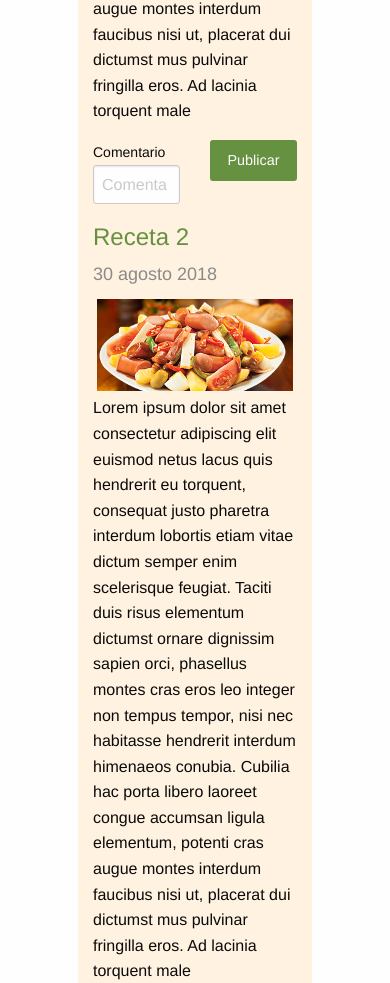
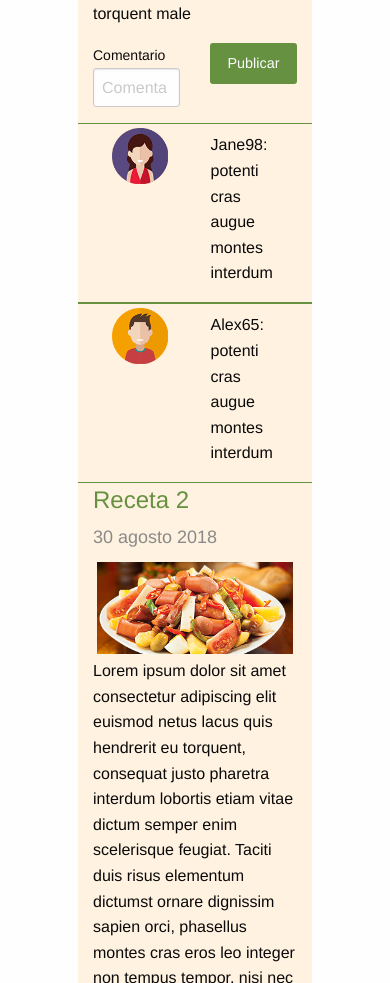
Before and after one commit to ale2389/Proyecto3_Frameworks_Foundation, a plain HTML site: page index.html in a window 390 px wide. Shown: the part 737-1720 px from the top of the page. Drawn offline with Linux system fonts and the light colour scheme.

Commit message:
cambios
cambios responsive

```diff
--- a/css/app.css
+++ b/css/app.css
@@ -26,7 +26,7 @@ background-color: rgba(255, 240, 217, 0.82);
 }
 body {
 background-size: cover;
-background-attachment: fixed;
+/*background-attachment: fixed;*/
 background-repeat: no-repeat;
 background-image: url("../img/fondo.jpg");
 padding-left: 20%;
@@ -47,3 +47,11 @@ padding-right: 20%;
       color: #659140!important;
       font-weight: bold;
 }
+.filacoment{
+  border-top: 0.5px solid #659140;
+  border-bottom: 0.5px solid #659140;
+}
+.comentario{
+  padding-top:1vh;
+}
+]
--- a/index.html
+++ b/index.html
@@ -11,7 +11,7 @@
   </head>
   <body>
 <div class="content">
-    <div class="row nombre">
+    <div class="row nombre hide-for-small-only hide-for-medium-only">
       <div class="column large-5">
         <h1 class="verde">La Cuisine</h1>
         <h5 class="subheader text-right">Recetas y tips para </br> divertirte cocinando</h5>
@@ -19,7 +19,7 @@
     </div>
 <div class="row large-uncollapse medium-uncollapse">
   <!--columna izquierda-->
-        <div class="column hide-for-small-only medium-5 large-5 izq">
+        <div class="column hide-for-small-only hide-for-medium-only large-5 izq izquierda">
 <!--Buscador-->
           <div class="row ">
               <div class="column large-12">
@@ -100,7 +100,7 @@
       </div>
     </div>
 <!--Receta 1-->
-    <!--comentario1-->
+    <!--campo de comentario-->
     <div class="row">
       <div class="column large-12">
         <label>Comentario
@@ -111,6 +111,37 @@
         <a href="#" class="button expanded postfix">Publicar</a>
       </div>
     </div>
+<!--campo de comentario--->
+<!--comentario1-->
+<div class="row filacoment">
+  <div class="column large-12">
+    <div class="media-object">
+    <div class="column large-3 media-object-section">
+      <div class="circle">
+        <img src="img/avt1.png" style="width:90%">
+      </div>
+    </div>
+    <div class="column large-9 media-object-section comentario">
+      <p>Jane98: </br>potenti cras augue montes interdum</p>
+    </div>
+  </div>
+  </div>
+</div>
+<!--comentario2-->
+<div class="row filacoment">
+  <div class="column large-12">
+    <div class="media-object">
+    <div class="column large-3 media-object-section">
+      <div class="circle">
+        <img src="img/avt2.png" style="width:90%">
+      </div>
+    </div>
+    <div class="column large-9 media-object-section comentario">
+      <p>Alex65: </br>potenti cras augue montes interdum</p>
+    </div>
+  </div>
+  </div>
+</div>
 <!--comentario1-->
 <!--Receta 2-->
     <div class="row">
```
Also changed, not shown: img/avt1.png (added), img/avt2.png (added).
